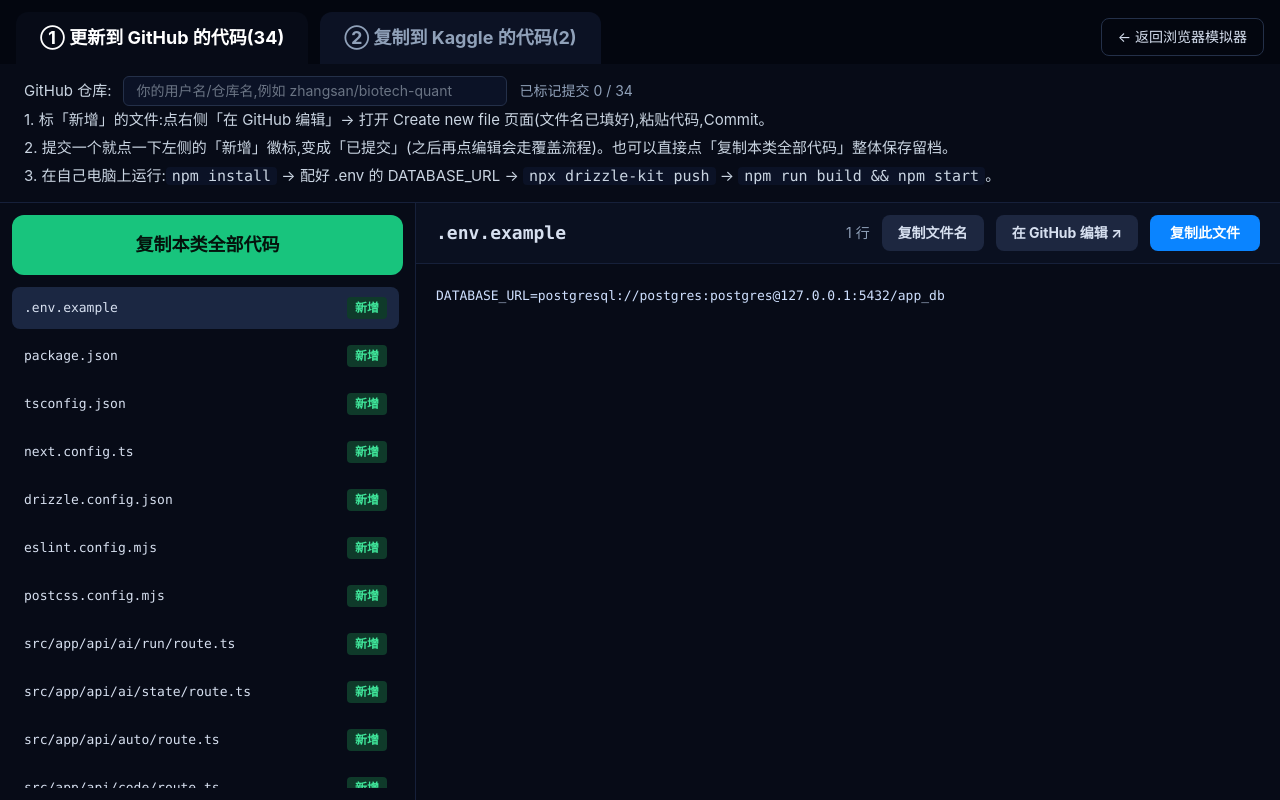
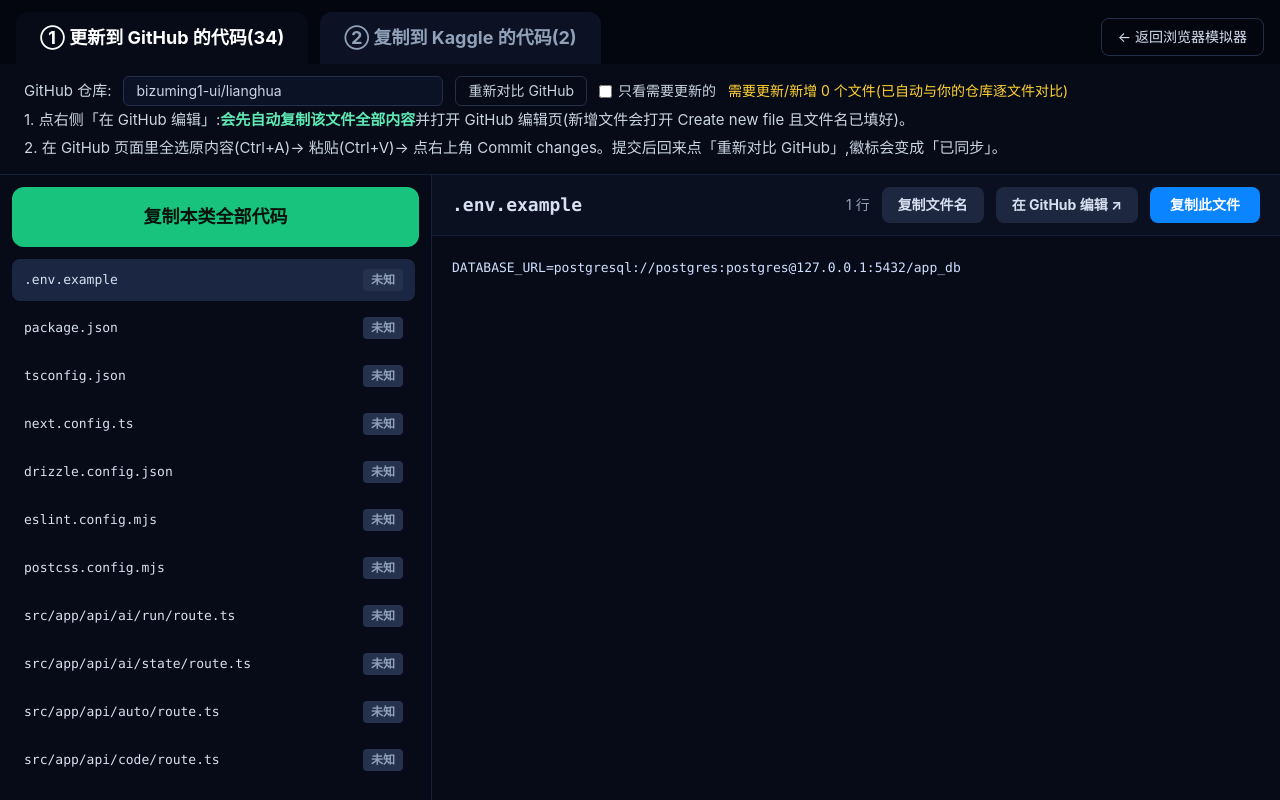
Before and after one commit to bizuming1-ui/lianghua, a Next.js app: page /code in a window 1280 px wide. Built offline with nearby package versions, Linux system fonts and the light colour scheme; no server answers.

Commit message:
Update CodeViewer.tsx

```diff
--- a/src/components/CodeViewer.tsx
+++ b/src/components/CodeViewer.tsx
@@ -1,60 +1,95 @@
 "use client";
 
 import Link from "next/link";
-import { useEffect, useMemo, useState } from "react";
+import { useCallback, useEffect, useMemo, useState } from "react";
 import { copyText } from "@/lib/clipboard";
 import type { CodeFile, CodePack } from "@/lib/codePack";
 
 type Tab = "github" | "kaggle";
+type Status = "new" | "changed" | "same" | "unknown";
+
+const DEFAULT_REPO = "bizuming1-ui/lianghua";
+const norm = (s: string) => s.replace(/\r\n/g, "\n").replace(/\s+$/g, "");
 
 export default function CodeViewer({ pack }: { pack: CodePack }) {
   const [tab, setTab] = useState<Tab>("github");
   const [idx, setIdx] = useState<Record<Tab, number>>({ github: 0, kaggle: 0 });
-  const [done, setDone] = useState<Record<string, boolean>>({}); // 已提交到 GitHub 的文件
-  const [repo, setRepo] = useState("");
+  const [repo, setRepo] = useState(DEFAULT_REPO);
   const [flash, setFlash] = useState("");
+  const [status, setStatus] = useState<Record<string, Status>>({});
+  const [checking, setChecking] = useState(false);
+  const [onlyTodo, setOnlyTodo] = useState(false);
+
+  const repoPath = useMemo(
+    () => repo.trim().replace(/^https?:\/\/github\.com\//, "").replace(/\.git$/, "").replace(/\/$/, "") || DEFAULT_REPO,
+    [repo],
+  );
 
   useEffect(() => {
     try {
-      setDone(JSON.parse(localStorage.getItem("gh_done") || "{}"));
-      setRepo(localStorage.getItem("gh_repo") || "");
+      const r = localStorage.getItem("gh_repo");
+      if (r) setRepo(r);
     } catch {
       /* ignore */
     }
   }, []);
 
-  const files: CodeFile[] = tab === "github" ? pack.github : pack.kaggle;
+  // 对比 GitHub 上的现有文件(raw 内容),标出「新增 / 有修改 / 已同步」
+  const check = useCallback(async () => {
+    setChecking(true);
+    const out: Record<string, Status> = {};
+    await Promise.all(
+      pack.github.map(async (f) => {
+        try {
+          const r = await fetch(`https://raw.githubusercontent.com/${repoPath}/main/${f.path}?_=${Date.now()}`, { cache: "no-store" });
+          if (r.status === 404) out[f.path] = "new";
+          else if (!r.ok) out[f.path] = "unknown";
+          else out[f.path] = norm(await r.text()) === norm(f.content) ? "same" : "changed";
+        } catch {
+          out[f.path] = "unknown";
+        }
+      }),
+    );
+    setStatus(out);
+    setChecking(false);
+  }, [pack.github, repoPath]);
+
+  useEffect(() => {
+    void check();
+  }, [check]);
+
+  const all: CodeFile[] = tab === "github" ? pack.github : pack.kaggle;
+  const files = tab === "github" && onlyTodo ? all.filter((f) => status[f.path] !== "same") : all;
   const cur = files[Math.min(idx[tab], files.length - 1)];
-  const doneCount = useMemo(() => pack.github.filter((f) => done[f.path]).length, [pack.github, done]);
+  const todo = pack.github.filter((f) => status[f.path] === "new" || status[f.path] === "changed").length;
 
   const say = (t: string) => {
     setFlash(t);
-    setTimeout(() => setFlash(""), 1600);
+    setTimeout(() => setFlash(""), 1800);
   };
   const copy = async (text: string, label: string) => say((await copyText(text)) ? `✔ 已复制${label}` : "✘ 复制失败,请手动选中复制");
 
   const copyAll = () => {
-    if (tab === "kaggle") return copy(pack.kaggle.map((f, i) => `# %% ===== ${f.path} =====\n${f.content}`).join("\n\n"), "全部 Kaggle 代码");
+    if (tab === "kaggle") return copy(pack.kaggle.map((f) => `# %% ===== ${f.path} =====\n${f.content}`).join("\n\n"), "全部 Kaggle 代码");
     return copy(pack.github.map((f) => `// ===== ${f.path} =====\n${f.content}`).join("\n\n"), `全部 ${pack.github.length} 个文件`);
   };
 
-  const toggleDone = (p: string) => {
-    const n = { ...done, [p]: !done[p] };
-    setDone(n);
-    localStorage.setItem("gh_done", JSON.stringify(n));
-  };
+  const ghLink = (f: CodeFile) =>
+    status[f.path] === "new" || status[f.path] === undefined
+      ? `https://github.com/${repoPath}/new/main?filename=${encodeURIComponent(f.path)}`
+      : `https://github.com/${repoPath}/edit/main/${f.path}`;
 
-  const ghLink = (f: CodeFile) => {
-    const r = repo.trim().replace(/^https?:\/\/github\.com\//, "").replace(/\.git$/, "").replace(/\/$/, "");
-    if (!r) return "https://github.com/new";
-    return done[f.path]
-      ? `https://github.com/${r}/edit/main/${f.path}`
-      : `https://github.com/${r}/new/main?filename=${encodeURIComponent(f.path)}`;
+  const badge = (f: CodeFile) => {
+    const s = status[f.path];
+    if (checking && !s) return ["检测中", "bg-[#26324d] text-slate-400"] as const;
+    if (s === "new") return ["新增", "bg-[#0f3a2a] text-[#3fe59a]"] as const;
+    if (s === "changed") return ["有修改", "bg-[#3a2c0f] text-[#f5b942]"] as const;
+    if (s === "same") return ["已同步", "bg-[#26324d] text-slate-400"] as const;
+    return ["未知", "bg-[#26324d] text-slate-400"] as const;
   };
 
   return (
     <div className="flex h-screen w-screen flex-col bg-[#070b17] text-[#d7e0f0]">
-      {/* 标签 */}
       <div className="flex items-end gap-3 bg-[#03060f] px-4 pt-3">
         {(
           [
@@ -76,7 +111,6 @@ export default function CodeViewer({ pack }: { pack: CodePack }) {
         </Link>
       </div>
 
-      {/* 步骤说明 */}
       <div className="border-b border-[#16203a] bg-[#070b17] px-6 py-3 text-[15px] leading-7 text-slate-300">
         {tab === "github" ? (
           <>
@@ -88,34 +122,44 @@ export default function CodeViewer({ pack }: { pack: CodePack }) {
                   setRepo(e.target.value);
                   localStorage.setItem("gh_repo", e.target.value);
                 }}
-                placeholder="你的用户名/仓库名,例如 zhangsan/biotech-quant"
-                className="w-96 rounded-md border border-[#243049] bg-[#0b1226] px-3 py-1 text-sm outline-none focus:border-sky-400"
+                className="w-80 rounded-md border border-[#243049] bg-[#0b1226] px-3 py-1 text-sm outline-none focus:border-sky-400"
               />
-              <span className="text-sm text-slate-400">已标记提交 {doneCount} / {pack.github.length}</span>
+              <button onClick={() => void check()} className="rounded-md border border-[#243049] px-3 py-1 text-sm hover:border-sky-400">
+                {checking ? "对比中…" : "重新对比 GitHub"}
+              </button>
+              <label className="flex items-center gap-1.5 text-sm">
+                <input type="checkbox" checked={onlyTodo} onChange={(e) => setOnlyTodo(e.target.checked)} />
+                只看需要更新的
+              </label>
+              <span className="text-sm text-amber-300">需要更新/新增 {todo} 个文件(已自动与你的仓库逐文件对比)</span>
             </div>
-            <div>1. 标「新增」的文件:点右侧「在 GitHub 编辑」→ 打开 Create new file 页面(文件名已填好),粘贴代码,Commit。</div>
-            <div>2. 提交一个就点一下左侧的「新增」徽标,变成「已提交」(之后再点编辑会走覆盖流程)。也可以直接点「复制本类全部代码」整体保存留档。</div>
-            <div>3. 在自己电脑上运行:<code className="rounded bg-[#0b1226] px-1.5">npm install</code> → 配好 .env 的 DATABASE_URL → <code className="rounded bg-[#0b1226] px-1.5">npx drizzle-kit push</code> → <code className="rounded bg-[#0b1226] px-1.5">npm run build &amp;&amp; npm start</code>。</div>
+            <div>
+              1. 点右侧「在 GitHub 编辑」:<b className="text-emerald-300">会先自动复制该文件全部内容</b>并打开 GitHub 编辑页(新增文件会打开 Create new file 且文件名已填好)。
+            </div>
+            <div>2. 在 GitHub 页面里全选原内容(Ctrl+A)→ 粘贴(Ctrl+V)→ 点右上角 Commit changes。提交后回来点「重新对比 GitHub」,徽标会变成「已同步」。</div>
           </>
         ) : (
           <>
-            <div>1. 打开 Kaggle → New Notebook → 右侧 Settings → <b className="text-amber-300">Internet 设为 ON</b>(行情和公网网址都需要联网)。</div>
-            <div>2. 复制 <b className="text-emerald-400">Cell 1</b>,粘贴到第一个代码单元,点运行(约 20~40 秒)。输出里出现 <code className="rounded bg-[#0b1226] px-1.5">https://xxxx.trycloudflare.com</code> 就是量化终端网址。</div>
-            <div>3. 想看状态 / 重新打印网址 / 停止服务,再复制 Cell 2 运行。会话保持开启,网站就一直在线(每 1 秒刷新行情)。</div>
+            <div>1. 打开 Kaggle → New Notebook → 右侧 Settings:<b className="text-amber-300">Accelerator 选 GPU T4 ×2</b>,<b className="text-amber-300">Internet 设为 ON</b>。</div>
+            <div>
+              2. 先复制 <b className="text-fuchsia-400">Cell 0</b> 粘贴运行(首次约 8~20 分钟:安装 vLLM、下载 Qwen3-14B-AWQ、加载到两张卡),结尾出现 <code className="rounded bg-[#0b1226] px-1.5">✅ 两张 T4 同时工作</code> 即成功。
+            </div>
+            <div>
+              3. 再新建一个单元,复制 <b className="text-emerald-400">Cell 1</b> 运行,输出 <code className="rounded bg-[#0b1226] px-1.5">https://xxxx.trycloudflare.com</code> 就是量化终端网址;页面右侧 AI 面板点「AI」即启用。Cell 2 可随时查看双卡利用率。
+            </div>
           </>
         )}
       </div>
 
-      {/* 主体 */}
       <div className="flex min-h-0 flex-1">
-        <aside className="flex w-[26rem] shrink-0 flex-col gap-3 border-r border-[#16203a] p-3">
+        <aside className="flex w-[27rem] shrink-0 flex-col gap-3 border-r border-[#16203a] p-3">
           <button onClick={copyAll} className="rounded-xl bg-[#18c47d] py-4 text-lg font-bold text-[#04130c] hover:brightness-110">
             复制本类全部代码
           </button>
           <div className="min-h-0 flex-1 space-y-1.5 overflow-y-auto pr-1">
             {files.map((f, i) => {
               const active = i === Math.min(idx[tab], files.length - 1);
-              const isDone = tab === "github" && done[f.path];
+              const [bt, bc] = tab === "github" ? badge(f) : (["Cell", "bg-[#0f3a2a] text-[#3fe59a]"] as const);
               return (
                 <div
                   key={f.path}
@@ -123,21 +167,11 @@ export default function CodeViewer({ pack }: { pack: CodePack }) {
                   className={`flex cursor-pointer items-center justify-between gap-2 rounded-lg px-3 py-2.5 font-mono text-[13px] ${active ? "bg-[#1b2742]" : "hover:bg-[#101936]"}`}
                 >
                   <span className="truncate" title={f.path}>{f.path}</span>
-                  <button
-                    onClick={(e) => {
-                      e.stopPropagation();
-                      if (tab === "github") toggleDone(f.path);
-                    }}
-                    className={`shrink-0 rounded px-2 py-0.5 text-[12px] font-bold ${
-                      isDone ? "bg-[#26324d] text-slate-400" : "bg-[#0f3a2a] text-[#3fe59a]"
-                    }`}
-                    title={tab === "github" ? "点击切换:新增 / 已提交" : ""}
-                  >
-                    {tab === "github" ? (isDone ? "已提交" : "新增") : "新增"}
-                  </button>
+                  <span className={`shrink-0 rounded px-2 py-0.5 text-[12px] font-bold ${bc}`}>{bt}</span>
                 </div>
               );
             })}
+            {files.length === 0 && <div className="p-4 text-sm text-slate-400">所有文件都已与 GitHub 同步 🎉</div>}
           </div>
         </aside>
 
@@ -148,11 +182,19 @@ export default function CodeViewer({ pack }: { pack: CodePack }) {
                 <span className="truncate font-mono text-lg font-bold">{cur.path}</span>
                 <div className="flex-1" />
                 <span className="text-sm text-slate-400">{cur.lines} 行</span>
-                <button onClick={() => copy(cur.path, "文件名")} className="rounded-lg bg-[#1d2740] px-4 py-2 text-sm font-bold hover:bg-[#26324d]">
-                  复制文件名
-                </button>
                 {tab === "github" && (
-                  <a href={ghLink(cur)} target="_blank" rel="noreferrer" className="rounded-lg bg-[#1d2740] px-4 py-2 text-sm font-bold hover:bg-[#26324d]">
+                  <button onClick={() => copy(cur.path, "文件名")} className="rounded-lg bg-[#1d2740] px-4 py-2 text-sm font-bold hover:bg-[#26324d]">
+                    复制文件名
+                  </button>
+                )}
+                {tab === "github" && (
+                  <a
+                    href={ghLink(cur)}
+                    target="_blank"
+                    rel="noreferrer"
+                    onClick={() => void copy(cur.content, "此文件并打开 GitHub")}
+                    className="rounded-lg bg-[#1d2740] px-4 py-2 text-sm font-bold hover:bg-[#26324d]"
+                  >
                     在 GitHub 编辑 ↗
                   </a>
                 )}
```
